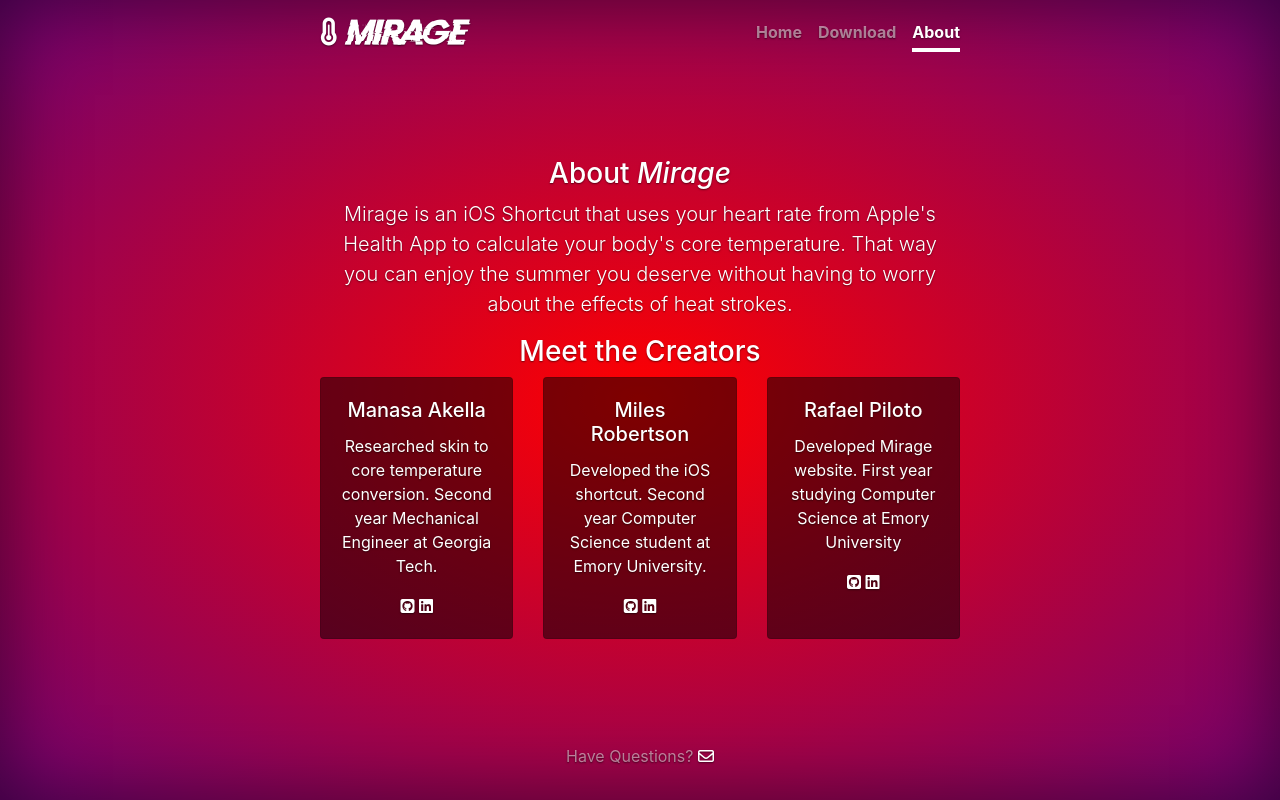
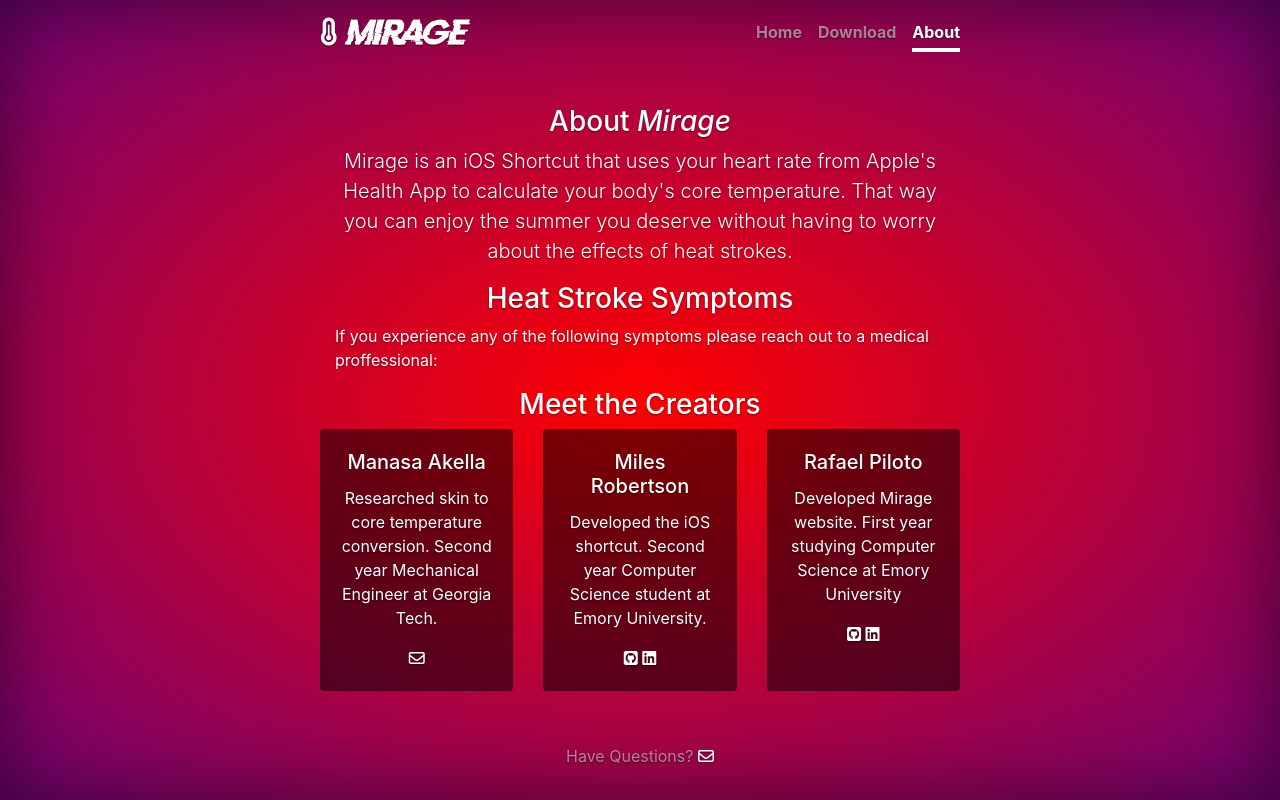
Before and after one commit to RafaelPiloto10/Mirage, a website: page public/about/index.html in a window 1280 px wide. Drawn offline with nearby package versions, Linux system fonts and the light colour scheme.

Commit message:
updated about page

```diff
--- a/public/about/index.html
+++ b/public/about/index.html
@@ -54,6 +54,14 @@
                 about the effects of heat strokes.</p>
         </div>
 
+        <div class="container">
+            <h3 class="text-center">Heat Stroke Symptoms</h3>
+            <p class="text-left">If you experience any of the following symptoms please reach out to a medical
+                proffessional:
+            </p>
+        </div>
+
+
         <h3 class="text-center"> Meet the Creators </h3>
         <div class="card-deck">
             <div class="card">
@@ -62,9 +70,8 @@
                     <p class="card-text">Researched skin to core temperature conversion. Second year Mechanical Engineer
                         at Georgia Tech.</p>
                     <div class="text-center">
-                        <a href="#" target="_blank"> <i class="fa fa-github-square" aria-hidden="true"> </i>
-                        </a>
-                        <a href="#" target="_blank"> <i class="fa fa-linkedin-square" aria-hidden="true"></i>
+                        <a href="makella7@gatech.edu" target="_blank"> <i class="fa fa-envelope-o" aria-hidden="true">
+                            </i>
                         </a>
                     </div>
                 </div>
```
